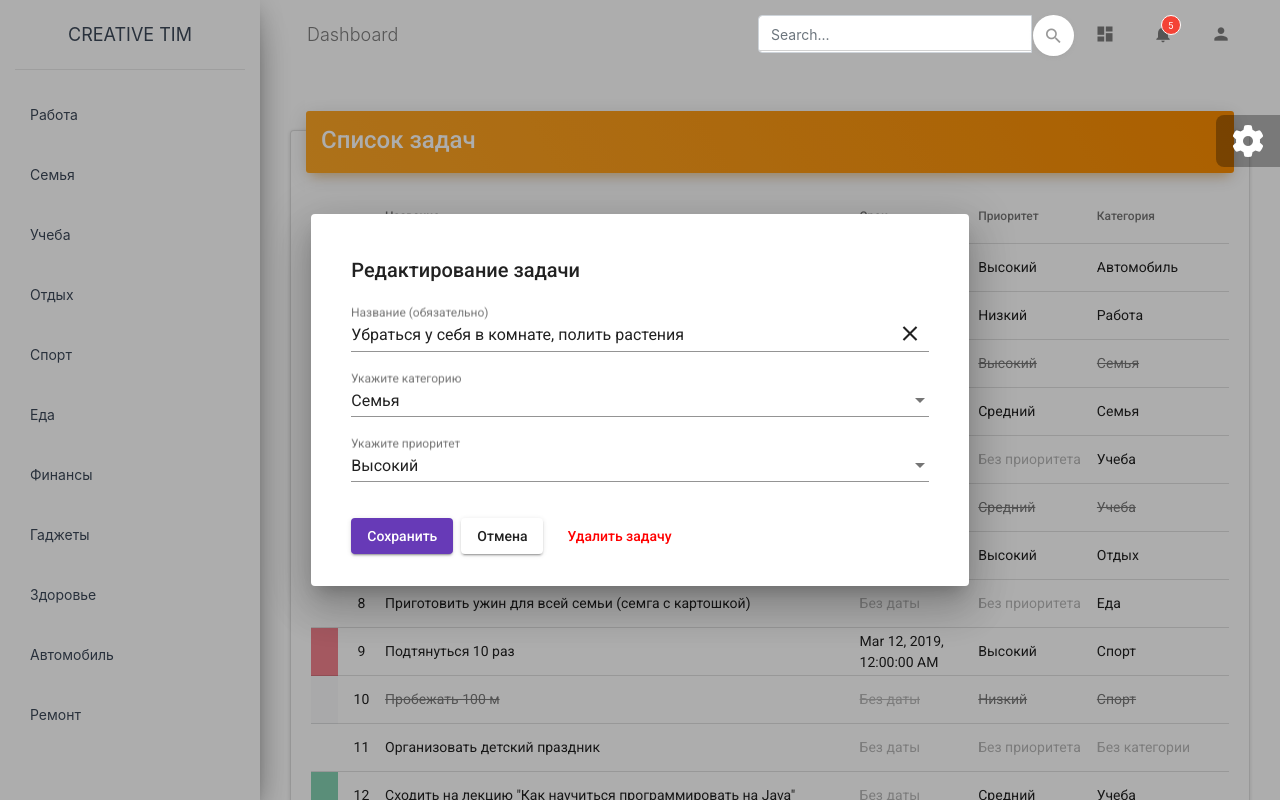
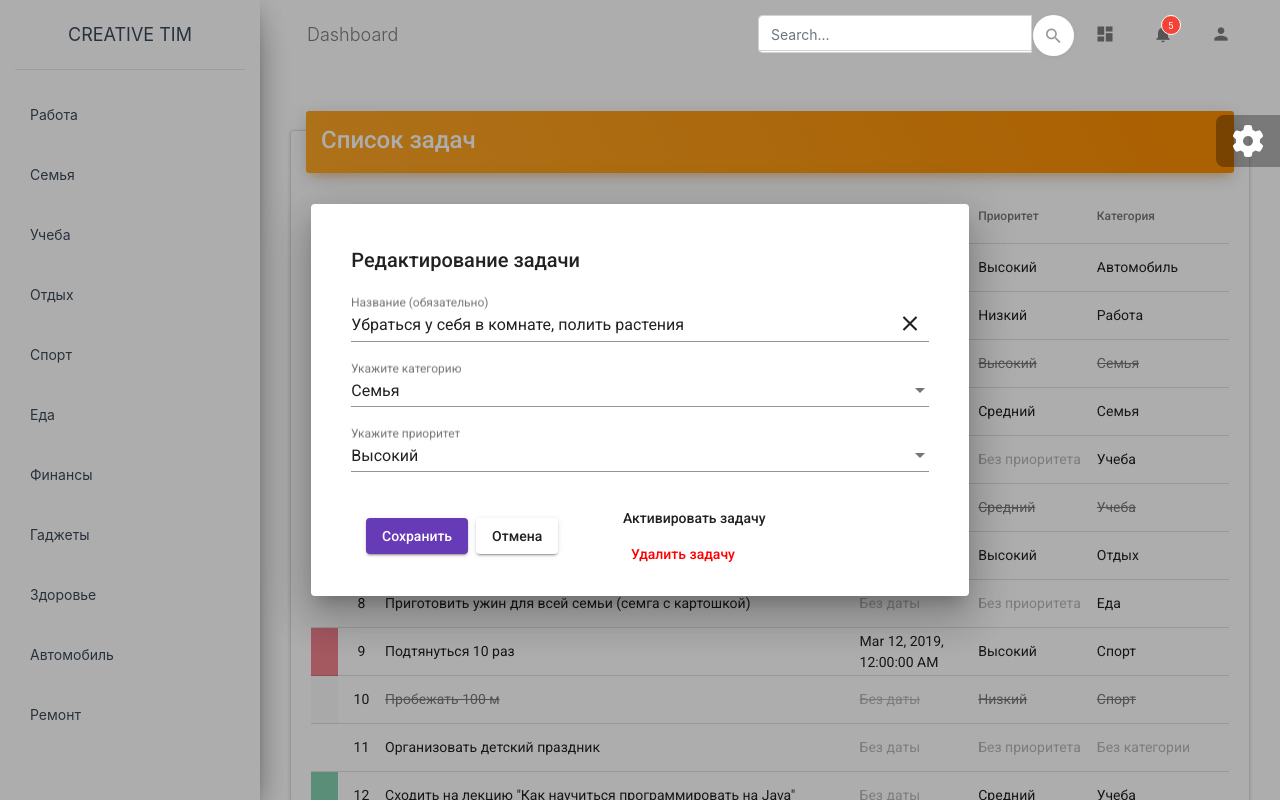
Before and after one commit to uspehgp/todo_angular, an Angular app: page / in a window 1280 px wide. Both pictures are taken after a click on the element "Убраться у себя в комнате, полить растения". Built offline with nearby package versions, Linux system fonts and the light colour scheme.

Commit message:
add completed-activate button dialog window and style

```diff
--- a/src/app/app.component.html
+++ b/src/app/app.component.html
@@ -1,6 +1,6 @@
 <div class="wrapper ">
     <app-categories (selectCategory)="onSelectCategory($event)"
-            [categories]="categories"></app-categories>
+                    [categories]="categories"></app-categories>
     <div class="main-panel">
         <!-- Navbar -->
         <nav class="navbar navbar-expand-lg navbar-transparent navbar-absolute fixed-top ">
@@ -75,9 +75,10 @@
             <div class="container-fluid">
                 <div class="row">
                     <div class="col-12">
-                        <app-tasks (selectTask)="onUpdateTask($event)"
+                        <app-tasks [tasks]="tasks"
+                                   (selectTask)="onUpdateTask($event)"
                                    (deleteTask)="onDeleteTask($event)"
-                                [tasks]="tasks"></app-tasks>
+                        ></app-tasks>
                     </div>
                 </div>
             </div>
@@ -161,10 +162,10 @@
                     <img alt="" src="../assets/img/sidebar-4.jpg">
                 </a>
             </li>
-            <li class="button-container">
-                <a class="btn btn-primary btn-block" href="https://www.creative-tim.com/product/material-dashboard"
-                   target="_blank">Free Download</a>
-            </li>
+<!--            <li class="button-container">-->
+<!--                <a class="btn btn-primary btn-block" href="https://www.creative-tim.com/product/material-dashboard"-->
+<!--                   target="_blank">Free Download</a>-->
+<!--            </li>-->
             <!-- <li class="header-title">Want more components?</li>
                 <li class="button-container">
                     <a href="https://www.creative-tim.com/product/material-dashboard-pro" target="_blank" class="btn btn-warning btn-block">
--- a/src/app/app.component.ts
+++ b/src/app/app.component.ts
@@ -13,8 +13,9 @@ export class AppComponent implements OnInit {
     tasks: Task[];
     categories: Category[];
     selectedCategory: Category = null;
+    completed: Task;
 
-    constructor(private dataHandler: DataHandlerService) {
+    constructor(public dataHandler: DataHandlerService) {
     }
 
     ngOnInit(): void {
@@ -34,6 +35,7 @@ export class AppComponent implements OnInit {
     }
 
     onUpdateTask(task: Task) {
+        console.log("at onUpdateTask");
         this.dataHandler.updateTask(task).subscribe(() => {
             this.dataHandler.searchTasks(this.selectedCategory, null, null, null)
                 .subscribe(tasks => {
@@ -44,6 +46,7 @@ export class AppComponent implements OnInit {
     }
 
     onDeleteTask(task: Task) {
+        console.log("at onDeleteTask");
         this.dataHandler.deleteTask(task.id).subscribe(() => {
             this.dataHandler.searchTasks(this.selectedCategory, null, null, null)
                 .subscribe(tasks => {
--- a/src/app/data/dao/impl/TaskDAOArray.ts
+++ b/src/app/data/dao/impl/TaskDAOArray.ts
@@ -20,12 +20,6 @@ export class TaskDAOArray implements TaskDAO {
 
     add(T): Observable<Task> {
         return undefined;
-    }
-
-    delete(id: number): Observable<Task> {
-        const taskTmp = TestData.tasks.find(t => t.id === id);
-        TestData.tasks.splice(TestData.tasks.indexOf(taskTmp), 1);
-        return of(taskTmp);
     }
 
     getCompletedCountInCategory(category: Category): Observable<number> {
@@ -63,4 +57,16 @@ export class TaskDAOArray implements TaskDAO {
         return of(task);
     }
 
+    delete(id: number): Observable<Task> {
+        const taskTmp = TestData.tasks.find(t => t.id === id);
+        TestData.tasks.splice(TestData.tasks.indexOf(taskTmp), 1);
+        return of(taskTmp);
+    }
+
+    updateCompleted(task: Task) {
+        const taskTmp = TestData.tasks.find(t => t.id === task.id);
+        task.completed=!taskTmp.completed;
+        TestData.tasks.splice(TestData.tasks.indexOf(taskTmp), 1, task);
+        return (task);
+    }
 }
--- a/src/app/dialog/confirm-dialog/confirm-dialog.component.ts
+++ b/src/app/dialog/confirm-dialog/confirm-dialog.component.ts
@@ -24,7 +24,7 @@ export class ConfirmDialogComponent implements OnInit {
         this.dialogRef.close(true);
     }
 
-    onCancel() {
+    onCancel(): void {
         this.dialogRef.close(false);
     }
 
--- a/src/app/dialog/edit-task-dialog/edit-task-dialog.component.html
+++ b/src/app/dialog/edit-task-dialog/edit-task-dialog.component.html
@@ -50,16 +50,26 @@
 
 <!--  кнопки возможных действий-->
 <mat-dialog-actions>
-
+    <div class="col-md-5 col-12">
         <button
                 (click)="onConfirm()" [disabled]="inputTitle.value.trim().length==0"
                 color="primary"
                 mat-raised-button>  <!-- если пустой текст - кнопка "Сохранить" будет недоступна -->
             Сохранить
         </button>
+        <button (click)="onCancel()" mat-raised-button>Отмена</button>
+    </div>
+    <div class="col-md-7 col-12">
 
-    <button (click)="onCancel()" mat-raised-button>Отмена</button>
-
+        <button mat-button class="green"
+                *ngIf="!task.completed"
+                (click)="complete(task)">Завершить задачу
+        </button>
+        <button mat-button class="green"
+                *ngIf="task.completed"
+                (click)="activate(task)">Активировать задачу
+        </button>
         <button mat-button class="red" (click)="delete()">Удалить задачу</button>
+    </div>
 
 </mat-dialog-actions>
--- a/src/app/dialog/edit-task-dialog/edit-task-dialog.component.ts
+++ b/src/app/dialog/edit-task-dialog/edit-task-dialog.component.ts
@@ -16,7 +16,7 @@ import {ConfirmDialogComponent} from "../confirm-dialog/confirm-dialog.component
 export class EditTaskDialogComponent implements OnInit {
 
     dialogTitle: string = 'Редактирование задачи'; // заголовок окна
-    private task: Task; // задача для редактирования/создания
+    task: Task; // задача для редактирования/создания
     // чтобы изменения не сказывались на самой задаче и можно было отменить изменения
     tmpTitle: string;
     tmpCategory: Category;
@@ -85,4 +85,16 @@ export class EditTaskDialogComponent implements OnInit {
         })
 
     }
+
+    complete(task: Task) {
+        task.completed = !task.completed
+        // this.dataHandler.updateTaskCompleted(task);
+        this.dialogRef.close('complete');
+    }
+
+    activate(task: Task) {
+        task.completed = !task.completed
+        // this.dataHandler.updateTaskCompleted(task);
+        this.dialogRef.close('activate');
+    }
 }
--- a/src/app/service/data-handler.service.ts
+++ b/src/app/service/data-handler.service.ts
@@ -40,6 +40,7 @@ export class DataHandlerService {
     }
 
     updateTask(task: Task): Observable<Task> {
+        console.log("at updateTask");
         return this.taskDaoArray.update(task);
     }
 
@@ -47,4 +48,8 @@ export class DataHandlerService {
     deleteTask(id: number): Observable<Task> {
         return this.taskDaoArray.delete(id);
     }
+
+    // updateTaskCompleted(task: Task) {
+    //     return this.taskDaoArray.updateCompleted(task)
+    // }
 }
--- a/src/app/views/tasks/tasks.component.ts
+++ b/src/app/views/tasks/tasks.component.ts
@@ -4,7 +4,6 @@ import {Task} from 'src/app/model/Task';
 import {MatTableDataSource} from "@angular/material/table";
 import {MatPaginator} from "@angular/material/paginator";
 import {MatSort} from "@angular/material/sort";
-import {Category} from "../../model/Category";
 import {MatDialog} from "@angular/material/dialog";
 import {EditTaskDialogComponent} from "../../dialog/edit-task-dialog/edit-task-dialog.component";
 
@@ -137,6 +136,19 @@ export class TasksComponent implements OnInit {
             if (result === 'delete') {
                 this.deleteTask.emit(task);
                 return;
+
+            }
+
+            if (result === 'complete') {
+                task.completed = true;
+                this.updateTask.emit(task);
+                return;
+            }
+
+            if (result === 'activate') {
+                task.completed = false;
+                this.updateTask.emit(task);
+                return;
             }
 
         })
```
Also changed, not shown: src/app/app.module.ts (+5 -2 lines). Lines whose indentation alone changed are shown as unchanged.
